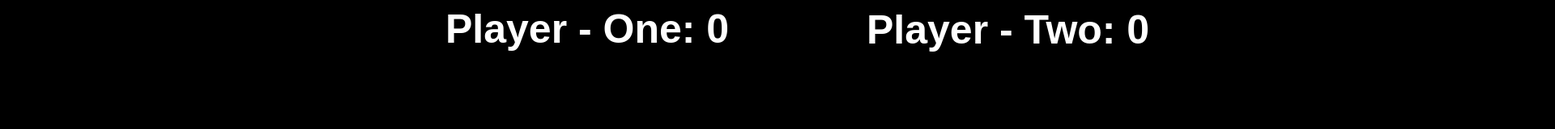
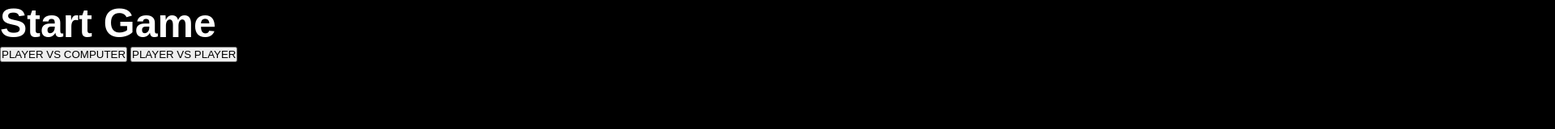
Before and after one commit to itsayaankhan/JS-Pong, a plain HTML site: page index.html in a window 1280 px wide. Shown: the top 160 px of the page at 81% size, 1920 px wide, since content can reach past the window. Drawn offline with Linux system fonts and the light colour scheme.

Commit message:
Added game menu & onclick function

```diff
--- a/index.html
+++ b/index.html
@@ -9,8 +9,11 @@
         <link rel="stylesheet" href="style.css">
     </head>
     <body>
-        <h1 id="player1-score">Player - One: 0</h1>
-        <h1 id="player2-score">Player - Two: 0</h1>
+        <div id="gameOver">
+            <h1 id="restart-h1">Start Game</h1>
+            <button onclick="playerVSComp()">PLAYER VS COMPUTER</button>
+            <button onclick="playerVSPlayer()">PLAYER VS PLAYER</button>
+        </div>
         <canvas id="canvas"></canvas>
         <script src="index.js" async defer></script>
     </body>
```
